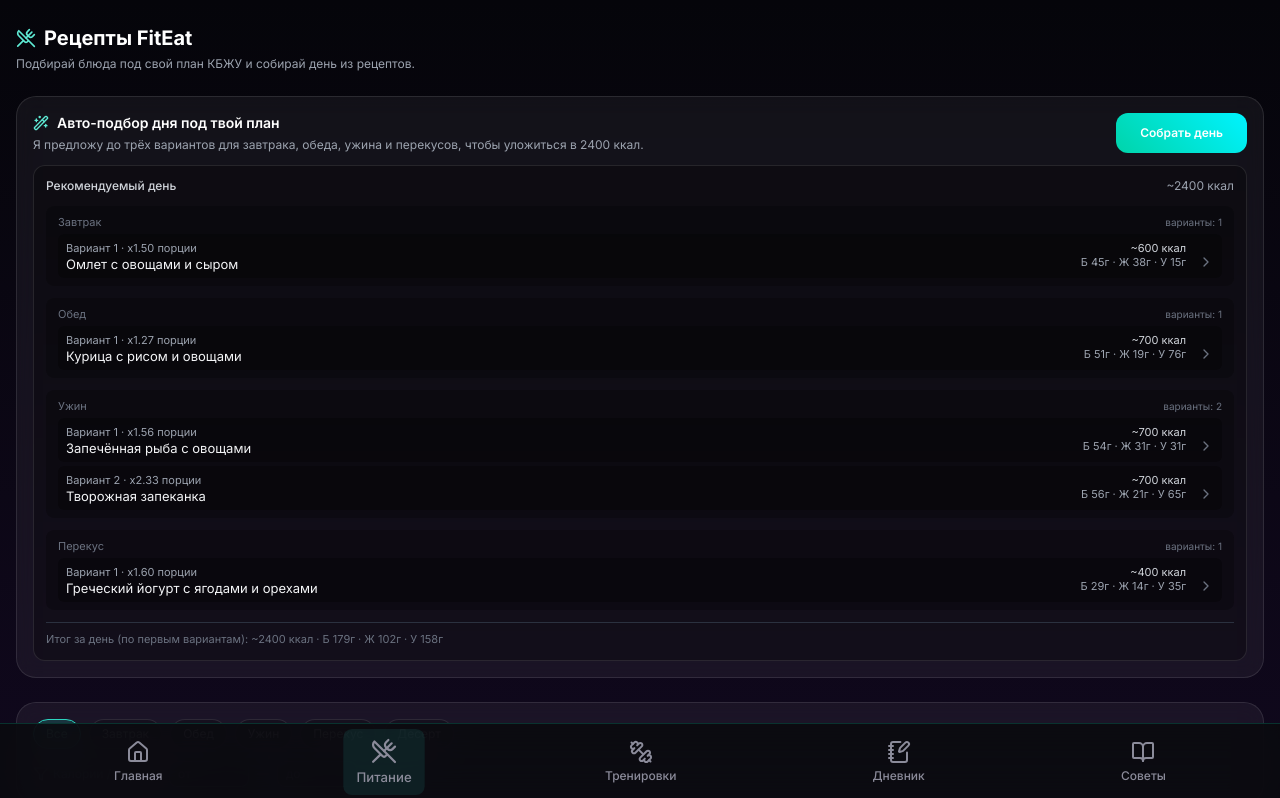
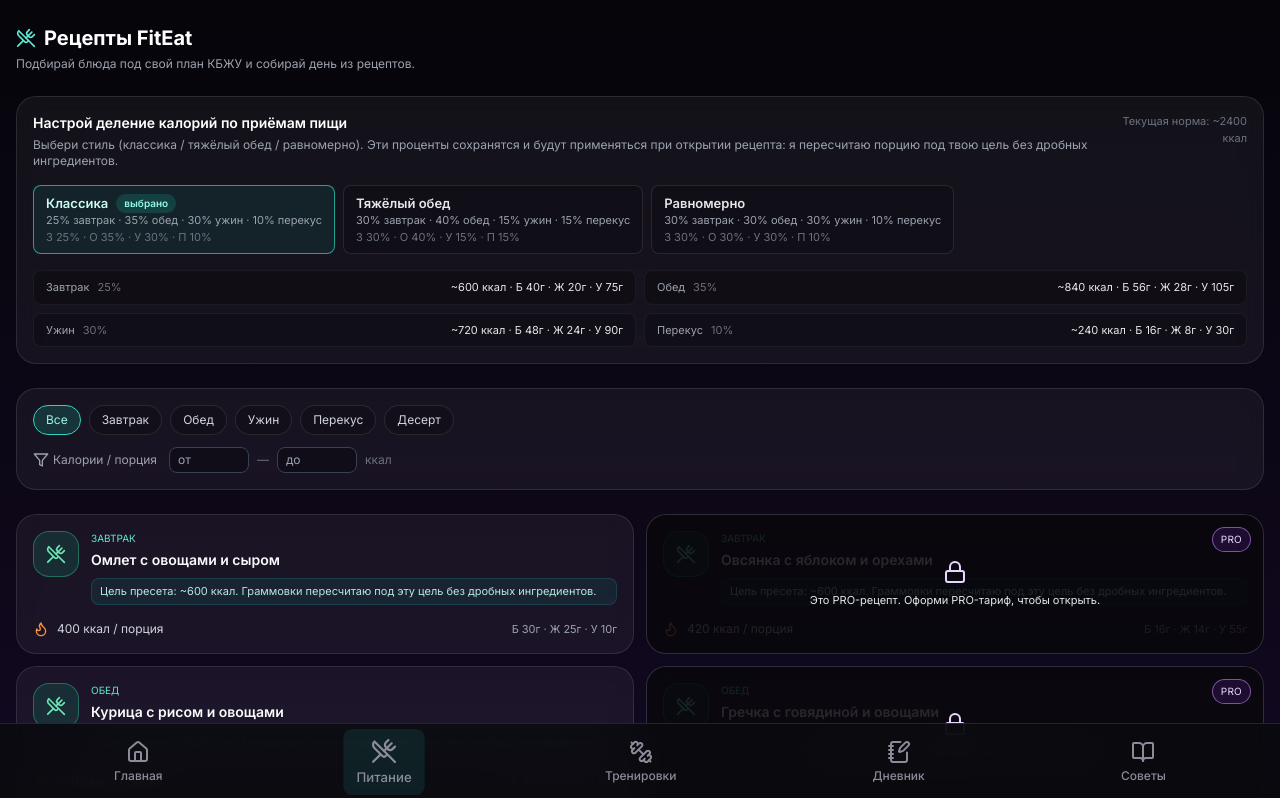
Before and after one commit to dikovpv/final_fiteat-telegram-app, a Next.js app in the folder apps/web/: page /meals in a window 1280 px wide. Shown: the top 798 px of the page. Built offline with nearby package versions, Linux system fonts and the light colour scheme.

Commit message:
Simplify meal presets and round scaled recipes

```diff
--- a/apps/web/src/app/meals/[slug]/page.tsx
+++ b/apps/web/src/app/meals/[slug]/page.tsx
@@ -21,6 +21,12 @@
   computeMealNutrition,
 } from "@/lib/meals-data";
 import { INGREDIENTS } from "@/lib/ingredients-data";
+import {
+  DEFAULT_MEAL_SPLIT_ID,
+  MEAL_SPLIT_PRESETS,
+  MEAL_SPLIT_STORAGE_KEY,
+  type MealSplitPreset,
+} from "../meal-presets";
 
 type UserPlan = {
   isPro?: boolean;
@@ -36,14 +42,6 @@
   dinner: "Ужин",
   snack: "Перекус",
   dessert: "Десерт",
-};
-
-const MEAL_CALORIE_RATIOS: Record<MealType, number> = {
-  breakfast: 0.25,
-  lunch: 0.3,
-  dinner: 0.3,
-  snack: 0.1,
-  dessert: 0.05,
 };
 
 // Локальная дата YYYY-MM-DD
@@ -72,6 +70,29 @@
   }
 }
 
+function clampAndRoundScale(targetCalories: number, baseCalories: number) {
+  if (!baseCalories || !isFinite(targetCalories)) return 1;
+  const raw = targetCalories / baseCalories;
+  const clamped = Math.min(3, Math.max(0.5, raw));
+  return Math.round(clamped * 4) / 4; // шаг 0.25 порции, без экстремальных значений
+}
+
+function roundIngredientAmount(amount: number, unit?: string) {
+  if (!isFinite(amount)) return 0;
+
+  if (unit && unit.includes("шт")) {
+    return Math.max(1, Math.round(amount));
+  }
+
+  const safeAmount = Math.max(amount, 0);
+
+  if (safeAmount < 5) {
+    return Math.max(0.5, Math.round(safeAmount * 2) / 2);
+  }
+
+  return Math.round(safeAmount / 5) * 5;
+}
+
 export default function MealPage({ params }: { params: { slug: string } }) {
   const router = useRouter();
 
@@ -83,10 +104,24 @@
   const [userPlan, setUserPlan] = useState<UserPlan | null>(null);
   const [portionScale, setPortionScale] = useState<number>(1);
   const [diaryMealType, setDiaryMealType] = useState<MealType>("lunch");
+  const [mealSplitPreset, setMealSplitPreset] =
+    useState<MealSplitPreset | null>(null);
 
   useEffect(() => {
     const plan = loadUserPlanFromLocalStorage();
     setUserPlan(plan);
+  }, []);
+
+  useEffect(() => {
+    if (typeof window === "undefined") return;
+
+    const saved = window.localStorage.getItem(MEAL_SPLIT_STORAGE_KEY);
+    const presetFromStorage = MEAL_SPLIT_PRESETS.find((p) => p.id === saved);
+    const fallbackPreset =
+      MEAL_SPLIT_PRESETS.find((p) => p.id === DEFAULT_MEAL_SPLIT_ID) ||
+      MEAL_SPLIT_PRESETS[0];
+
+    setMealSplitPreset(presetFromStorage ?? fallbackPreset ?? null);
   }, []);
 
   useEffect(() => {
@@ -121,6 +156,29 @@
   const baseFat = baseNutrition.perPortionFat;
   const baseCarbs = baseNutrition.perPortionCarbs;
 
+  const targetForMeal = useMemo(() => {
+    if (!userPlan || !mealSplitPreset) return null;
+    const share = mealSplitPreset.ratios[recipe.mealType] ?? 0;
+    if (share <= 0) return null;
+
+    return {
+      calories: Math.round(userPlan.calories * share),
+      protein: Math.round(userPlan.proteinGoal * share),
+      fat: Math.round(userPlan.fatGoal * share),
+      carbs: Math.round(userPlan.carbsGoal * share),
+      share,
+    };
+  }, [mealSplitPreset, recipe.mealType, userPlan]);
+
+  useEffect(() => {
+    if (!targetForMeal || !baseCalories) return;
+    const nextScale = clampAndRoundScale(targetForMeal.calories, baseCalories);
+
+    if (Math.abs(nextScale - portionScale) > 0.01) {
+      setPortionScale(nextScale);
+    }
+  }, [targetForMeal, baseCalories, portionScale]);
+
   // Масштабирование
   const scaledCalories = baseCalories * portionScale;
   const scaledProtein = baseProtein * portionScale;
@@ -130,7 +188,7 @@
   const scaledIngredients: MealIngredient[] = (recipe.ingredients || []).map(
     (ing: MealIngredient) => ({
       ...ing,
-      amount: parseFloat((ing.amount * portionScale).toFixed(1)),
+      amount: roundIngredientAmount(ing.amount * portionScale, ing.unit),
     })
   );
 
@@ -147,14 +205,11 @@
       return;
     }
 
-    const ratio =
-      MEAL_CALORIE_RATIOS[recipe.mealType as MealType] ?? 0.25;
-    const targetCalories = userPlan.calories * ratio;
+    const fallbackRatio = 0.25;
+    const targetCalories =
+      targetForMeal?.calories ?? userPlan.calories * fallbackRatio;
 
-    let scale = targetCalories / baseCalories;
-    if (!isFinite(scale) || scale <= 0) scale = 1;
-    scale = Math.max(0.5, Math.min(scale, 2.5));
-
+    const scale = clampAndRoundScale(targetCalories, baseCalories);
     setPortionScale(scale);
   };
 
@@ -322,6 +377,15 @@
                       Я изменю граммовки так, чтобы калорийность порции была
                       ближе к твоему плану по калориям.
                     </p>
+                    {targetForMeal ? (
+                      <p className="text-[11px] text-teal-200 mt-1">
+                        Цель пресета для {mealLabel.toLowerCase()}: ~{targetForMeal.calories} ккал · Б {targetForMeal.protein}г · Ж {targetForMeal.fat}г · У {targetForMeal.carbs}г. Ингредиенты округлю до целых яиц и шага 5 г.
+                      </p>
+                    ) : (
+                      <p className="text-[11px] text-gray-500 mt-1">
+                        Использую базовую порцию, пресет пока не выбран.
+                      </p>
+                    )}
                   </div>
                   <button
                     onClick={handleScaleToPlan}
--- /dev/null
+++ b/apps/web/src/app/meals/meal-presets.ts
@@ -0,0 +1,53 @@
+// apps/web/src/app/meals/meal-presets.ts
+
+import { MealType } from "./meals-data";
+
+export type MealSplitPreset = {
+  id: "classic" | "heavy-lunch" | "even";
+  label: string;
+  description: string;
+  ratios: Record<MealType, number>;
+};
+
+export const MEAL_SPLIT_PRESETS: MealSplitPreset[] = [
+  {
+    id: "classic",
+    label: "Классика",
+    description: "25% завтрак · 35% обед · 30% ужин · 10% перекус",
+    ratios: {
+      breakfast: 0.25,
+      lunch: 0.35,
+      dinner: 0.3,
+      snack: 0.1,
+      dessert: 0,
+    },
+  },
+  {
+    id: "heavy-lunch",
+    label: "Тяжёлый обед",
+    description: "30% завтрак · 40% обед · 15% ужин · 15% перекус",
+    ratios: {
+      breakfast: 0.3,
+      lunch: 0.4,
+      dinner: 0.15,
+      snack: 0.15,
+      dessert: 0,
+    },
+  },
+  {
+    id: "even",
+    label: "Равномерно",
+    description: "30% завтрак · 30% обед · 30% ужин · 10% перекус",
+    ratios: {
+      breakfast: 0.3,
+      lunch: 0.3,
+      dinner: 0.3,
+      snack: 0.1,
+      dessert: 0,
+    },
+  },
+];
+
+export const MEAL_SPLIT_STORAGE_KEY = "fitEatMealSplitPreset";
+export const DEFAULT_MEAL_SPLIT_ID: MealSplitPreset["id"] =
+  MEAL_SPLIT_PRESETS[0]?.id ?? "classic";
--- a/apps/web/src/app/meals/page.tsx
+++ b/apps/web/src/app/meals/page.tsx
@@ -4,23 +4,16 @@
 import React, { useEffect, useMemo, useState } from "react";
 import Link from "next/link";
 import { motion } from "framer-motion";
+import { Filter, Flame, UtensilsCrossed, Sparkles, Lock } from "lucide-react";
+
+import { meals, type MealRecipe, type MealType, computeMealNutrition } from "./meals-data";
+import { getUserPlan, type PlanType } from "@/lib/user-plan";
 import {
-  Filter,
-  Flame,
-  UtensilsCrossed,
-  Sparkles,
-  Lock,
-  Wand2,
-  ChevronRight,
-} from "lucide-react";
-
-import {
-  meals,
-  type MealRecipe,
-  type MealType,
-  computeMealNutrition,
-} from "./meals-data";
-import { getUserPlan, type PlanType } from "@/lib/user-plan";
+  DEFAULT_MEAL_SPLIT_ID,
+  MEAL_SPLIT_PRESETS,
+  MEAL_SPLIT_STORAGE_KEY,
+  type MealSplitPreset,
+} from "./meal-presets";
 
 // ----- типы и константы -----
 
@@ -40,25 +33,6 @@
   carbs: number;
 };
 
-type DailyRecommendation = {
-  // по каждому приёму пищи — массив до 3 рецептов с подсказкой порции
-  byType: Partial<Record<MealType, MealPortionSuggestion[]>>;
-  totalCalories: number;
-  totalProtein: number;
-  totalFat: number;
-  totalCarbs: number;
-};
-
-type MealPortionSuggestion = {
-  meal: MealRecipe;
-  portionCalories: number;
-  portionProtein: number;
-  portionFat: number;
-  portionCarbs: number;
-  factor: number;
-  score: number;
-};
-
 const MEAL_TYPE_LABELS: Record<MealType, string> = {
   breakfast: "Завтрак",
   lunch: "Обед",
@@ -74,16 +48,6 @@
   "snack",
   "dessert",
 ];
-
-const MEAL_CALORIE_RATIOS: Record<MealType, number> = {
-  breakfast: 0.25,
-  lunch: 0.3,
-  dinner: 0.3,
-  snack: 0.1,
-  dessert: 0.05,
-};
-
-const PORTION_PRESETS = [400, 500, 600, 700];
 
 // читаем только КБЖУ из localStorage, а тип плана — через getUserPlan()
 function loadUserPlanState(): UserPlanState {
@@ -142,16 +106,68 @@
   const [selectedType, setSelectedType] = useState<MealType | "all">("all");
   const [calorieMin, setCalorieMin] = useState<string>("");
   const [calorieMax, setCalorieMax] = useState<string>("");
-  const [dailyRecommendation, setDailyRecommendation] =
-    useState<DailyRecommendation | null>(null);
+  const [mealSplitPresetId, setMealSplitPresetId] =
+    useState<MealSplitPreset["id"]>(DEFAULT_MEAL_SPLIT_ID);
 
   useEffect(() => {
     const state = loadUserPlanState();
     setUserPlan(state);
   }, []);
 
+  useEffect(() => {
+    if (typeof window === "undefined") return;
+
+    const presetFromStorage = window.localStorage.getItem(MEAL_SPLIT_STORAGE_KEY);
+    if (presetFromStorage && MEAL_SPLIT_PRESETS.some((p) => p.id === presetFromStorage)) {
+      setMealSplitPresetId(presetFromStorage as MealSplitPreset["id"]);
+    }
+  }, []);
+
+  useEffect(() => {
+    if (typeof window === "undefined") return;
+    window.localStorage.setItem(MEAL_SPLIT_STORAGE_KEY, mealSplitPresetId);
+  }, [mealSplitPresetId]);
+
+  const mealSplitPreset = useMemo(
+    () =>
+      MEAL_SPLIT_PRESETS.find((preset) => preset.id === mealSplitPresetId) ||
+      MEAL_SPLIT_PRESETS[0],
+    [mealSplitPresetId],
+  );
+
   const isPro = !!userPlan?.isPro;
   const dailyCalories = userPlan?.calories ?? 2400;
+
+  const mealTargets = useMemo(() => {
+    if (!mealSplitPreset) return {};
+
+    return MEAL_TYPES_ORDER.reduce<
+      Partial<
+        Record<
+          MealType,
+          {
+            calories: number;
+            protein: number;
+            fat: number;
+            carbs: number;
+            share: number;
+          }
+        >
+      >
+    >((acc, type) => {
+      const share = mealSplitPreset.ratios[type] ?? 0;
+      if (share <= 0) return acc;
+
+      acc[type] = {
+        calories: Math.round(dailyCalories * share),
+        protein: Math.round((userPlan?.proteinGoal ?? 0) * share),
+        fat: Math.round((userPlan?.fatGoal ?? 0) * share),
+        carbs: Math.round((userPlan?.carbsGoal ?? 0) * share),
+        share,
+      };
+      return acc;
+    }, {});
+  }, [dailyCalories, mealSplitPreset, userPlan]);
 
   // Предрасчёт КБЖУ для всех рецептов
   const mealsWithNutrition: MealWithNutrition[] = useMemo(
@@ -166,28 +182,6 @@
           carbs: n.perPortionCarbs,
         };
       }),
-    [],
-  );
-
-  const buildPortionOptions = React.useCallback(
-    (meal: MealRecipe) => {
-      const base = computeMealNutrition(meal);
-      const baseCalories = base.perPortionCalories || 1;
-
-      return PORTION_PRESETS.map((portionCalories) => {
-        const factor = portionCalories / baseCalories;
-
-        return {
-          meal,
-          portionCalories,
-          portionProtein: base.perPortionProtein * factor,
-          portionFat: base.perPortionFat * factor,
-          portionCarbs: base.perPortionCarbs * factor,
-          factor,
-          score: 0,
-        } satisfies MealPortionSuggestion;
-      });
-    },
     [],
   );
 
@@ -214,96 +208,6 @@
       return true;
     });
   }, [mealsWithNutrition, selectedType, calorieMin, calorieMax]);
-
-  // Авто-подбор дня: по КАЖДОМУ приёму — до 3 вариантов
-  const handleBuildDay = () => {
-    const plan = userPlan ?? {
-      isPro,
-      calories: dailyCalories,
-      proteinGoal: 160,
-      fatGoal: 80,
-      carbsGoal: 300,
-    };
-
-    const availableMeals = mealsWithNutrition.filter((mwn) => {
-      if (plan.isPro) return true;
-      return !mwn.meal.proOnly;
-    });
-
-    const byType: Partial<Record<MealType, MealRecipe[]>> = {};
-    let totalCalories = 0;
-    let totalProtein = 0;
-    let totalFat = 0;
-    let totalCarbs = 0;
-
-    for (const type of MEAL_TYPES_ORDER) {
-      const candidates = availableMeals.filter(
-        (mwn) => mwn.meal.mealType === type,
-      );
-      if (candidates.length === 0) continue;
-
-      const share = MEAL_CALORIE_RATIOS[type] ?? 0.25;
-      const targetCalories = plan.calories * share;
-      const targetProtein = plan.proteinGoal * share;
-
-      const suggestions: MealPortionSuggestion[] = candidates
-        .map((candidate) => {
-          const options = buildPortionOptions(candidate.meal);
-
-          const bestOption = options.reduce<MealPortionSuggestion | null>(
-            (best, option) => {
-              const calorieDiff = Math.abs(option.portionCalories - targetCalories);
-              const proteinPenalty = Math.max(0, targetProtein - option.portionProtein) * 1.5;
-              const score = calorieDiff + proteinPenalty;
-
-              if (!best || score < best.score) {
-                return { ...option, score } satisfies MealPortionSuggestion;
-              }
-              return best;
-            },
-            null,
-          );
-
-          return (
-            bestOption || {
-              meal: candidate.meal,
-              portionCalories: candidate.calories,
-              portionProtein: candidate.protein,
-              portionFat: candidate.fat,
-              portionCarbs: candidate.carbs,
-              factor: 1,
-              score: Math.abs(candidate.calories - targetCalories),
-            }
-          );
-        })
-        .sort((a, b) => a.score - b.score);
-
-      const top3 = suggestions.slice(0, 3);
-      byType[type] = top3;
-
-      const best = top3[0];
-      if (best) {
-        totalCalories += best.portionCalories;
-        totalProtein += best.portionProtein;
-        totalFat += best.portionFat;
-        totalCarbs += best.portionCarbs;
-      }
-    }
-
-    setDailyRecommendation({
-      byType,
-      totalCalories,
-      totalProtein,
-      totalFat,
-      totalCarbs,
-    });
-  };
-
-  useEffect(() => {
-    if (userPlan) {
-      handleBuildDay();
-    }
-  }, [userPlan]);
 
   return (
     <div className="min-h-screen bg-gradient-to-b from-[#05050a] via-[#10081d] to-[#1a1238] text-white pb-24">
@@ -333,114 +237,83 @@
           )}
         </motion.div>
 
-        {/* Блок авто-подбора по плану */}
+        {/* Блок выбора пресета */}
         <motion.section
-          className="glass-card p-4 space-y-3"
+          className="glass-card p-4 space-y-4"
           initial={{ opacity: 0, y: 12 }}
           animate={{ opacity: 1, y: 0 }}
         >
           <div className="flex items-start justify-between gap-3">
-            <div>
+            <div className="space-y-1">
               <h2 className="text-sm font-semibold flex items-center gap-2">
-                <Wand2 className="w-4 h-4 text-teal-300" />
-                Авто-подбор дня под твой план
+                Настрой деление калорий по приёмам пищи
               </h2>
-              <p className="text-xs text-gray-400 mt-1">
-                Я предложу до трёх вариантов для завтрака, обеда, ужина и
-                перекусов, чтобы уложиться в {dailyCalories} ккал.
+              <p className="text-xs text-gray-400">
+                Выбери стиль (классика / тяжёлый обед / равномерно). Эти проценты
+                сохранятся и будут применяться при открытии рецепта: я пересчитаю
+                порцию под твою цель без дробных ингредиентов.
               </p>
             </div>
-            <button
-              onClick={handleBuildDay}
-              className="cosmic-button px-3 py-2 text-xs"
-            >
-              Собрать день
-            </button>
+            <div className="text-right text-[11px] text-gray-500">
+              Текущая норма: ~{dailyCalories} ккал
+            </div>
           </div>
 
-          {dailyRecommendation && (
-            <div className="mt-3 rounded-xl bg-black/30 border border-white/10 p-3 space-y-3">
-              <div className="flex items-center justify-between text-xs">
-                <span className="text-gray-300 font-medium">
-                  Рекомендуемый день
+          <div className="flex flex-wrap gap-2">
+            {MEAL_SPLIT_PRESETS.map((preset) => {
+              const active = preset.id === mealSplitPreset?.id;
+              const ratios = preset.ratios;
+
+              return (
+                <button
+                  key={preset.id}
+                  onClick={() => setMealSplitPresetId(preset.id)}
+                  className={`rounded-lg border px-3 py-2 text-left transition ${
+                    active
+                      ? "border-teal-400/70 bg-teal-500/10 text-teal-100"
+                      : "border-white/10 bg-black/20 text-gray-200"
+                  }`}
+                >
+                  <div className="font-semibold text-[13px] flex items-center gap-2">
+                    {preset.label}
+                    {active && (
+                      <span className="text-[10px] text-teal-200 bg-teal-500/20 px-2 py-0.5 rounded-full">
+                        выбрано
                       </span>
-                <span className="text-gray-400">
-                  ~{Math.round(dailyRecommendation.totalCalories)} ккал
-                </span>
+                    )}
+                  </div>
+                  <div className="text-[11px] text-gray-400 leading-tight">
+                    {preset.description}
+                  </div>
+                  <div className="text-[11px] text-gray-500 leading-tight mt-1">
+                    З {Math.round(ratios.breakfast * 100)}% · О {Math.round(ratios.lunch * 100)}% · У {Math.round(ratios.dinner * 100)}% · П {Math.round(ratios.snack * 100)}%
+                  </div>
+                </button>
+              );
+            })}
           </div>
 
-              <div className="grid grid-cols-1 gap-3 text-xs">
-                {MEAL_TYPES_ORDER.map((t) => {
-                  const mealsForType = dailyRecommendation.byType[t];
-                  if (!mealsForType || mealsForType.length === 0) return null;
+          <div className="grid gap-2 md:grid-cols-2 text-[11px] text-gray-300">
+            {MEAL_TYPES_ORDER.map((type) => {
+              const target = mealTargets[type];
+              if (!target) return null;
 
               return (
                 <div
-                      key={t}
-                      className="bg-black/25 rounded-lg px-3 py-2 space-y-1"
+                  key={type}
+                  className="rounded-lg bg-black/25 border border-white/5 px-3 py-2 flex items-center justify-between"
                 >
-                      <div className="flex items-center justify-between mb-1">
-                        <span className="text-[11px] text-gray-500">
-                          {MEAL_TYPE_LABELS[t]}
-                        </span>
-                        <span className="text-[10px] text-gray-500">
-                          варианты: {mealsForType.length}
-                        </span>
+                  <div className="flex items-center gap-2">
+                    <span className="text-gray-400">{MEAL_TYPE_LABELS[type]}</span>
+                    <span className="text-gray-500">{Math.round(target.share * 100)}%</span>
                   </div>
-
-                      {mealsForType.slice(0, 3).map((suggestion, idx) => {
-                        const meal = suggestion.meal;
-                        const factorLabel =
-                          suggestion.factor > 1.05
-                            ? `x${suggestion.factor.toFixed(2)} порции`
-                            : suggestion.factor < 0.95
-                              ? `${(suggestion.factor * 100).toFixed(0)}% порции`
-                              : "1 порция";
-
-                        return (
-                          <Link
-                            key={meal.slug}
-                            href={`/meals/${meal.slug}`}
-                            className="flex items-center justify-between rounded-md bg-black/30 px-2 py-1.5 hover:bg-black/45 transition"
-                          >
-                            <div className="flex flex-col">
-                              <span className="text-[11px] text-gray-400">
-                                Вариант {idx + 1} · {factorLabel}
-                              </span>
-                              <span className="text-gray-100 text-[13px] line-clamp-1">
-                                {meal.title}
-                              </span>
+                  <div className="text-right text-gray-200">
+                    ~{target.calories} ккал · Б {target.protein}г · Ж {target.fat}г · У {target.carbs}г
                   </div>
-                            <div className="flex items-end gap-3 text-[11px] text-right text-gray-400">
-                              <div className="flex flex-col items-end leading-tight">
-                                <span className="text-gray-300">
-                                  ~{Math.round(suggestion.portionCalories)} ккал
-                                </span>
-                                <span>
-                                  Б {Math.round(suggestion.portionProtein)}г · Ж{" "}
-                                  {Math.round(suggestion.portionFat)}г · У{" "}
-                                  {Math.round(suggestion.portionCarbs)}г
-                                </span>
-                              </div>
-                              <ChevronRight className="w-4 h-4 text-gray-500" />
-                            </div>
-                          </Link>
-                        );
-                      })}
                 </div>
               );
             })}
           </div>
-
-              <div className="text-[11px] text-gray-500 border-t border-gray-700/70 pt-2 mt-1">
-                Итог за день (по первым вариантам): ~
-                {Math.round(dailyRecommendation.totalCalories)} ккал · Б{" "}
-                {Math.round(dailyRecommendation.totalProtein)}г · Ж{" "}
-                {Math.round(dailyRecommendation.totalFat)}г · У{" "}
-                {Math.round(dailyRecommendation.totalCarbs)}г
-              </div>
-            </div>
-          )}
         </motion.section>
 
         {/* Фильтры */}
@@ -528,6 +401,7 @@
                   fat={mwn.fat}
                   carbs={mwn.carbs}
                   isLocked={!!mwn.meal.proOnly && !isPro}
+                  target={mealTargets[mwn.meal.mealType]}
                 />
               ))}
             </div>
@@ -547,8 +421,9 @@
   fat: number;
   carbs: number;
   isLocked: boolean;
+  target?: { calories: number; protein: number; fat: number; carbs: number };
 }) {
-  const { meal, calories, protein, fat, carbs, isLocked } = props;
+  const { meal, calories, protein, fat, carbs, isLocked, target } = props;
 
   const href = isLocked ? "/pro" : `/meals/${meal.slug}`;
 
@@ -587,6 +462,12 @@
                 {meal.subtitle}
               </p>
             )}
+
+            {target && (
+              <p className="text-[11px] text-teal-100/90 bg-teal-500/10 border border-teal-500/20 rounded-lg px-2 py-1 mt-2">
+                Цель пресета: ~{target.calories} ккал. Граммовки пересчитаю под эту цель без дробных ингредиентов.
+              </p>
+            )}
           </div>
         </div>
 
```
Lines whose indentation alone changed are shown as unchanged.
